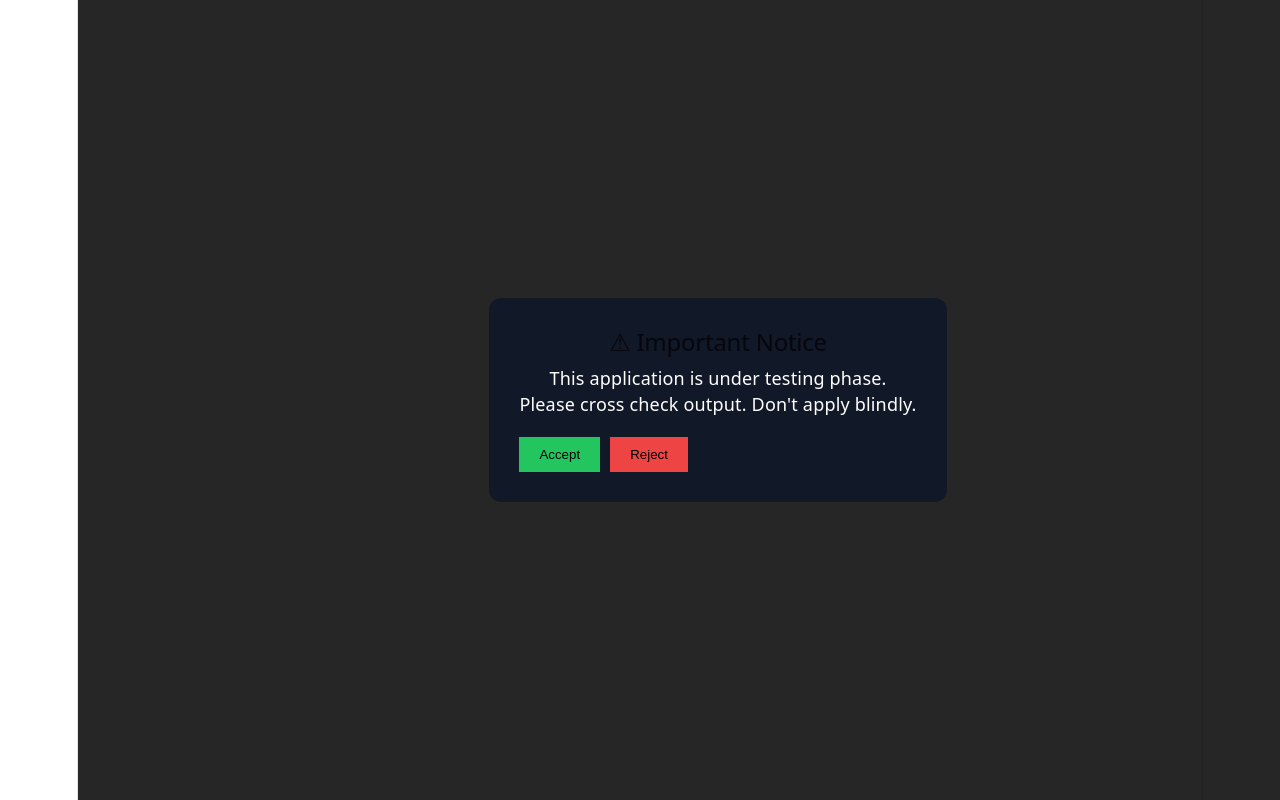
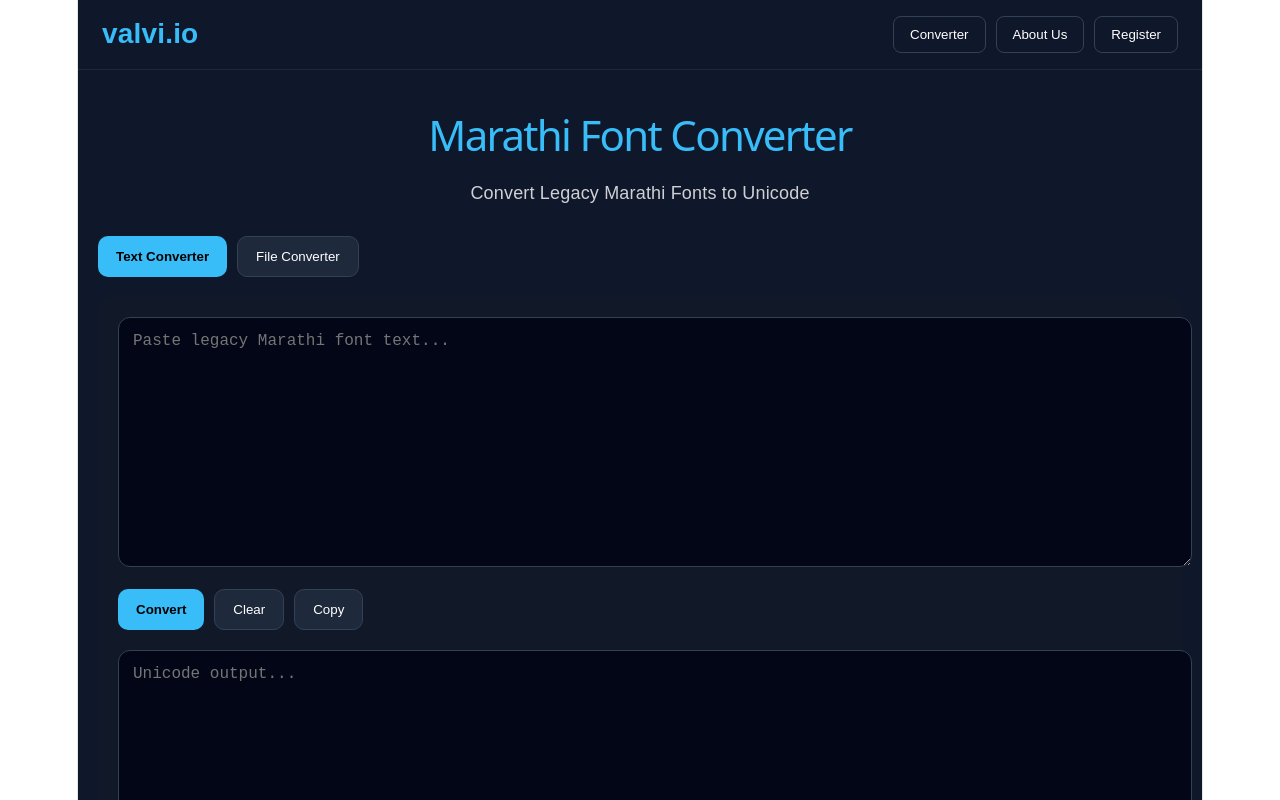
Before and after one commit to Ashish-valvi/font-converter-website, a React (Vite) app in the folder client/: page / in a window 1280 px wide. Shown: the top 800 px of the page. Built offline with nearby package versions, Linux system fonts and the light colour scheme.

Commit message:
ui update

```diff
--- a/client/src/App.jsx
+++ b/client/src/App.jsx
@@ -1,289 +1,599 @@
 import { useState } from "react";
 
 function App() {
+
+  const [page, setPage] = useState("converter");
+
   const [mode, setMode] = useState("text");
+
   const [input, setInput] = useState("");
   const [output, setOutput] = useState("");
+
   const [file, setFile] = useState(null);
+
   const [loading, setLoading] = useState(false);
+
   const [downloadUrl, setDownloadUrl] = useState("");
+
   const [copied, setCopied] = useState(false);
-  const [darkMode, setDarkMode] = useState(true);
-  const [accepted, setAccepted] = useState(false);
-  const [showAbout, setShowAbout] = useState(false);
 
-  const theme = darkMode ? dark : light;
+  /* =========================================
+     TEXT CONVERT
+  ========================================= */
 
-  /* AGREEMENT */
-  if (!accepted) {
-    return (
-      <div style={modal.overlay}>
-        <div style={modal.card}>
-          <h2>⚠ Important Notice</h2>
-          <p>
-            This application is under testing phase.<br />
-            Please cross check output. Don't apply blindly.
-          </p>
+  const handleConvert = async () => {
 
-          <div style={{ marginTop: "20px", display: "flex", gap: "10px" }}>
-            <button style={modal.accept} onClick={() => setAccepted(true)}>
-              Accept
-            </button>
-            <button style={modal.reject} onClick={() => window.close()}>
-              Reject
-            </button>
-          </div>
-        </div>
-      </div>
-    );
-  }
+    if (!input) return;
 
-  /* FUNCTIONS */
-  const handleConvert = async () => {
-    if (!input) return;
     setLoading(true);
-    // const res = await fetch("http://localhost:5000/convert", {
+
+    try {
+
       const res = await fetch("/convert", {
         method: "POST",
-      headers: { "Content-Type": "application/json" },
-      body: JSON.stringify({ text: input })
+        headers: {
+          "Content-Type": "application/json"
+        },
+        body: JSON.stringify({
+          text: input
+        })
       });
 
       const data = await res.json();
+
       setOutput(data.converted);
+
+    } catch (err) {
+      alert("Conversion failed");
+    }
+
     setLoading(false);
   };
 
+  /* =========================================
+     COPY
+  ========================================= */
+
   const copyOutput = () => {
+
     navigator.clipboard.writeText(output);
+
     setCopied(true);
-    setTimeout(() => setCopied(false), 2000);
+
+    setTimeout(() => {
+      setCopied(false);
+    }, 2000);
   };
 
+  /* =========================================
+     FILE DROP
+  ========================================= */
+
   const handleDrop = (e) => {
+
     e.preventDefault();
+
     setFile(e.dataTransfer.files[0]);
   };
 
+  /* =========================================
+     FILE UPLOAD
+  ========================================= */
+
   const handleFileUpload = async () => {
+
     if (!file) return;
+
     setLoading(true);
 
     const formData = new FormData();
+
     formData.append("file", file);
 
-      // const res = await fetch("http://localhost:5000/upload", {
+    try {
+
       const res = await fetch("/upload", {
         method: "POST",
         body: formData
       });
 
       const blob = await res.blob();
+
       const url = window.URL.createObjectURL(blob);
+
       setDownloadUrl(url);
+
+    } catch (err) {
+
+      alert("File conversion failed");
+    }
 
     setLoading(false);
   };
 
+  /* =========================================
+     CLEAR FILE
+  ========================================= */
+
+  const clearFile = () => {
+
+    setFile(null);
+
+    setDownloadUrl("");
+  };
+
   return (
-    <div style={theme.page}>
-      {/* HEADER */}
-      <div style={styles.header}>
-        <div>
-          <h1 style={theme.title}>AV Font Converter</h1>
-          <p style={theme.subtitle}>Convert Dhruv to Unicode</p>
+
+    <div style={styles.page}>
+
+      {/* =====================================
+          NAVBAR
+      ===================================== */}
+
+      <div style={styles.navbar}>
+
+        <div style={styles.logo}>
+          valvi.io
         </div>
 
-        <div style={{ display: "flex", gap: "10px" }}>
-          <button style={theme.secondaryBtn} onClick={() => setDarkMode(!darkMode)}>
-            {darkMode ? "☀" : "🌙"}
+        <div style={styles.navLinks}>
+
+          <button
+            style={styles.navBtn}
+            onClick={() => setPage("converter")}
+          >
+            Converter
           </button>
 
-          <button style={theme.secondaryBtn} onClick={() => setShowAbout(!showAbout)}>
-            About US
+          <button
+            style={styles.navBtn}
+            onClick={() => setPage("about")}
+          >
+            About Us
           </button>
+
+          <button
+            style={styles.navBtn}
+            onClick={() => setPage("register")}
+          >
+            Register
+          </button>
+
         </div>
       </div>
 
+      {/* =====================================
+          MAIN
+      ===================================== */}
+
       <div style={styles.container}>
 
-        {showAbout && (
-          <div style={theme.aboutBox}>
-            <b>AV Font Converter 1.0</b><br />
-            Maintainer: Ashish Valvi<br />
-            Contact: help@valvi.io<br />
-            <a href="https://www.valvi.io" target="_blank">www.valvi.io</a>
-          </div>
-        )}
+        {/* =================================
+            CONVERTER PAGE
+        ================================= */}
 
-        <div style={styles.mode}>
-          <button style={theme.primaryBtn} onClick={() => setMode("text")}>Text</button>
-          <button style={theme.primaryBtn} onClick={() => setMode("file")}>File</button>
+        {page === "converter" && (
+
+          <>
+
+            <div style={styles.hero}>
+
+              <h1 style={styles.title}>
+                Marathi Font Converter
+              </h1>
+
+              <p style={styles.subtitle}>
+                Convert Legacy Marathi Fonts to Unicode
+              </p>
+
             </div>
 
+            {/* ============================
+                MODE SWITCH
+            ============================ */}
+
+            <div style={styles.modeWrap}>
+
+              <button
+                style={
+                  mode === "text"
+                    ? styles.activeModeBtn
+                    : styles.modeBtn
+                }
+                onClick={() => setMode("text")}
+              >
+                Text Converter
+              </button>
+
+              <button
+                style={
+                  mode === "file"
+                    ? styles.activeModeBtn
+                    : styles.modeBtn
+                }
+                onClick={() => setMode("file")}
+              >
+                File Converter
+              </button>
+
+            </div>
+
+            {/* ============================
+                TEXT MODE
+            ============================ */}
+
             {mode === "text" && (
-          <>
+
+              <div style={styles.card}>
+
                 <textarea
-              style={theme.bigInput}
+                  style={styles.textarea}
+                  placeholder="Paste legacy Marathi font text..."
                   value={input}
                   onChange={(e) => setInput(e.target.value)}
                 />
 
                 <div style={styles.row}>
-              <button style={theme.primaryBtn} onClick={handleConvert}>
+
+                  <button
+                    style={styles.primaryBtn}
+                    onClick={handleConvert}
+                  >
                     {loading ? "Converting..." : "Convert"}
                   </button>
 
-              <button style={theme.secondaryBtn} onClick={() => { setInput(""); setOutput(""); }}>
+                  <button
+                    style={styles.secondaryBtn}
+                    onClick={() => {
+                      setInput("");
+                      setOutput("");
+                    }}
+                  >
                     Clear
                   </button>
 
-              <button style={theme.secondaryBtn} onClick={copyOutput}>
+                  <button
+                    style={styles.secondaryBtn}
+                    onClick={copyOutput}
+                  >
                     Copy
                   </button>
+
                 </div>
 
-            {copied && <span style={{ color: "#16a34a" }}>Copied!</span>}
+                {copied && (
+                  <p style={styles.success}>
+                    Copied Successfully
+                  </p>
+                )}
 
-            <textarea style={theme.bigOutput} value={output} readOnly />
+                <textarea
+                  style={styles.output}
+                  placeholder="Unicode output..."
+                  value={output}
+                  readOnly
+                />
+
+              </div>
+            )}
+
+            {/* ============================
+                FILE MODE
+            ============================ */}
+
+            {mode === "file" && (
+
+              <div
+                style={styles.dropZone}
+                onDragOver={(e) => e.preventDefault()}
+                onDrop={handleDrop}
+              >
+
+                <h2>Upload DOCX File</h2>
+
+                <p>
+                  Drag & Drop or Select File
+                </p>
+
+                <input
+                  type="file"
+                  onChange={(e) => setFile(e.target.files[0])}
+                />
+
+                {file && (
+                  <p style={styles.fileName}>
+                    📄 {file.name}
+                  </p>
+                )}
+
+                <div style={styles.row}>
+
+                  <button
+                    style={styles.primaryBtn}
+                    onClick={handleFileUpload}
+                  >
+                    {loading
+                      ? "Processing..."
+                      : "Convert File"}
+                  </button>
+
+                  <button
+                    style={styles.secondaryBtn}
+                    onClick={clearFile}
+                  >
+                    Clear
+                  </button>
+
+                </div>
+
+                {downloadUrl && (
+
+                  <button
+                    style={styles.downloadBtn}
+                    onClick={() => {
+
+                      const a =
+                        document.createElement("a");
+
+                      a.href = downloadUrl;
+
+                      a.download = "converted.docx";
+
+                      a.click();
+                    }}
+                  >
+                    Download File
+                  </button>
+
+                )}
+
+              </div>
+            )}
+
           </>
         )}
 
-        {mode === "file" && (
-          <div
-            style={theme.dropZone}
-            onDragOver={(e) => e.preventDefault()}
-            onDrop={handleDrop}
-          >
-            <h2>📂 Drag & Drop File</h2>
-            <p>or click to upload</p>
+        {/* =================================
+            ABOUT
+        ================================= */}
 
-            <input type="file" onChange={(e) => setFile(e.target.files[0])} />
+        {page === "about" && (
 
-            {file && <p>📄 {file.name}</p>}
+          <div style={styles.infoCard}>
 
-            <button style={theme.primaryBtn} onClick={handleFileUpload}>
-              {loading ? "Processing..." : "Convert File"}
-            </button>
+            <h2>About Us</h2>
 
-            {downloadUrl && (
-              <button style={theme.primaryBtn} onClick={() => {
-                const a = document.createElement("a");
-                a.href = downloadUrl;
-                a.download = "converted.docx";
-                a.click();
-              }}>
-                Save File
-              </button>
-            )}
+            <p>
+              valvi.io provides Marathi font
+              conversion tools for Unicode,
+              document conversion and
+              publishing workflows.
+            </p>
+
+            <p>
+              Developed by Ashish Valvi
+            </p>
+
           </div>
         )}
+
+        {/* =================================
+            REGISTER
+        ================================= */}
+
+        {page === "register" && (
+
+          <div style={styles.infoCard}>
+
+            <h2>Register</h2>
+
+            <p>
+              Registration module coming soon.
+            </p>
+
+          </div>
+        )}
+
       </div>
 
-      <footer style={theme.footer}>
-        © All rights reserved. Visit <a href="https://www.valvi.io">www.valvi.io</a>
+      {/* =====================================
+          FOOTER
+      ===================================== */}
+
+      <footer style={styles.footer}>
+        © 2026 valvi.io — All Rights Reserved
       </footer>
+
     </div>
   );
 }
 
-/* LIGHT THEME (FIXED) */
-const light = {
-  page: { background: "#ffffff", minHeight: "100vh", color: "#0f172a" },
+/* =========================================
+   STYLES
+========================================= */
 
-  title: { color: "#2563eb", fontWeight: "700" },
-  subtitle: { color: "#475569" },
+const styles = {
 
-  bigInput: {
+  page: {
+    minHeight: "100vh",
+    background: "#0f172a",
+    color: "#fff",
+    fontFamily: "Arial"
+  },
+
+  navbar: {
+    display: "flex",
+    justifyContent: "space-between",
+    alignItems: "center",
+    padding: "16px 24px",
+    borderBottom: "1px solid #1e293b",
+    flexWrap: "wrap"
+  },
+
+  logo: {
+    fontSize: "28px",
+    fontWeight: "700",
+    color: "#38bdf8"
+  },
+
+  navLinks: {
+    display: "flex",
+    gap: "10px",
+    flexWrap: "wrap"
+  },
+
+  navBtn: {
+    background: "transparent",
+    color: "#fff",
+    border: "1px solid #334155",
+    padding: "10px 16px",
+    borderRadius: "8px",
+    cursor: "pointer"
+  },
+
+  container: {
+    maxWidth: "1100px",
+    margin: "0 auto",
+    padding: "20px"
+  },
+
+  hero: {
+    textAlign: "center",
+    marginBottom: "30px"
+  },
+
+  title: {
+    fontSize: "42px",
+    color: "#38bdf8"
+  },
+
+  subtitle: {
+    opacity: 0.8
+  },
+
+  modeWrap: {
+    display: "flex",
+    gap: "10px",
+    marginBottom: "20px",
+    flexWrap: "wrap"
+  },
+
+  modeBtn: {
+    padding: "12px 18px",
+    borderRadius: "10px",
+    border: "1px solid #334155",
+    background: "#1e293b",
+    color: "#fff",
+    cursor: "pointer"
+  },
+
+  activeModeBtn: {
+    padding: "12px 18px",
+    borderRadius: "10px",
+    border: "none",
+    background: "#38bdf8",
+    color: "#000",
+    cursor: "pointer",
+    fontWeight: "700"
+  },
+
+  card: {
+    background: "#111827",
+    padding: "20px",
+    borderRadius: "16px"
+  },
+
+  textarea: {
+    width: "100%",
+    height: "220px",
+    borderRadius: "12px",
+    border: "1px solid #334155",
+    background: "#020617",
+    color: "#fff",
+    padding: "14px",
+    fontSize: "16px",
+    resize: "vertical"
+  },
+
+  output: {
     width: "100%",
     height: "260px",
-    padding: "15px",
-    background: "#ffffff",
-    color: "#0f172a",
-    border: "2px solid #cbd5f5",
-    borderRadius: "10px"
+    borderRadius: "12px",
+    border: "1px solid #334155",
+    background: "#020617",
+    color: "#38bdf8",
+    padding: "14px",
+    fontSize: "16px",
+    marginTop: "20px",
+    resize: "vertical"
   },
 
-  bigOutput: {
-    width: "100%",
-    height: "320px",
-    padding: "15px",
+  row: {
+    display: "flex",
+    gap: "10px",
     marginTop: "15px",
-    background: "#f8fafc",
-    color: "#0f172a",
-    border: "2px solid #cbd5f5",
-    borderRadius: "10px"
+    flexWrap: "wrap"
   },
 
   primaryBtn: {
-    padding: "10px 18px",
-    background: "#2563eb",
+    background: "#38bdf8",
+    color: "#000",
+    border: "none",
+    padding: "12px 18px",
+    borderRadius: "10px",
+    cursor: "pointer",
+    fontWeight: "700"
+  },
+
+  secondaryBtn: {
+    background: "#1e293b",
     color: "#fff",
-    border: "none",
-    borderRadius: "6px",
+    border: "1px solid #334155",
+    padding: "12px 18px",
+    borderRadius: "10px",
     cursor: "pointer"
   },
 
-  secondaryBtn: {
-    padding: "10px 16px",
-    background: "#ffffff",
-    color: "#2563eb",
-    border: "2px solid #2563eb",
-    borderRadius: "6px",
+  downloadBtn: {
+    marginTop: "20px",
+    background: "#22c55e",
+    color: "#fff",
+    border: "none",
+    padding: "14px 22px",
+    borderRadius: "10px",
     cursor: "pointer",
-    fontWeight: "500"
+    fontWeight: "700"
   },
 
   dropZone: {
-    border: "2px dashed #2563eb",
-    padding: "80px",
+    background: "#111827",
+    border: "2px dashed #38bdf8",
+    padding: "60px 20px",
     textAlign: "center",
-    borderRadius: "12px",
-    background: "#f8fafc",
-    color: "#0f172a"
+    borderRadius: "16px"
   },
 
-  footer: { textAlign: "center", padding: "20px", color: "#475569" },
+  fileName: {
+    marginTop: "14px",
+    color: "#38bdf8"
+  },
 
-  aboutBox: {
-    background: "#f8fafc",
-    padding: "12px",
-    border: "2px solid #2563eb",
-    borderRadius: "8px",
-    marginBottom: "10px"
+  success: {
+    color: "#22c55e",
+    marginTop: "10px"
+  },
+
+  infoCard: {
+    background: "#111827",
+    padding: "30px",
+    borderRadius: "16px"
+  },
+
+  footer: {
+    textAlign: "center",
+    padding: "30px",
+    opacity: 0.7
   }
 };
 
-/* DARK (unchanged) */
-const dark = {
-  page: { background: "#0f172a", minHeight: "100vh", color: "#fff" },
-  title: { color: "#38bdf8" },
-  subtitle: { opacity: 0.7 },
-
-  bigInput: { width: "100%", height: "260px", background: "#1e293b", color: "#fff" },
-  bigOutput: { width: "100%", height: "320px", background: "#020617", color: "#38bdf8" },
-
-  primaryBtn: { padding: "10px", background: "#38bdf8", border: "none" },
-  secondaryBtn: { padding: "10px", border: "1px solid #38bdf8", color: "#38bdf8" },
-
-  dropZone: { border: "2px dashed #38bdf8", padding: "80px", textAlign: "center" },
-
-  footer: { textAlign: "center", padding: "20px" },
-  aboutBox: { padding: "10px", border: "1px solid #38bdf8" }
-};
-
-const styles = {
-  header: { display: "flex", justifyContent: "space-between", padding: "20px" },
-  container: { maxWidth: "1000px", margin: "0 auto", padding: "20px" },
-  mode: { display: "flex", gap: "10px", marginBottom: "20px" },
-  row: { display: "flex", gap: "10px", marginTop: "10px" }
-};
-
-const modal = {
-  overlay: { position: "fixed", width: "100%", height: "100%", background: "rgba(0,0,0,0.85)", display: "flex", justifyContent: "center", alignItems: "center" },
-  card: { background: "#111827", padding: "30px", borderRadius: "12px", color: "#fff" },
-  accept: { padding: "10px 20px", background: "#22c55e", border: "none" },
-  reject: { padding: "10px 20px", background: "#ef4444", border: "none" }
-};
-
 export default App;
```
Lines whose indentation alone changed are shown as unchanged.
